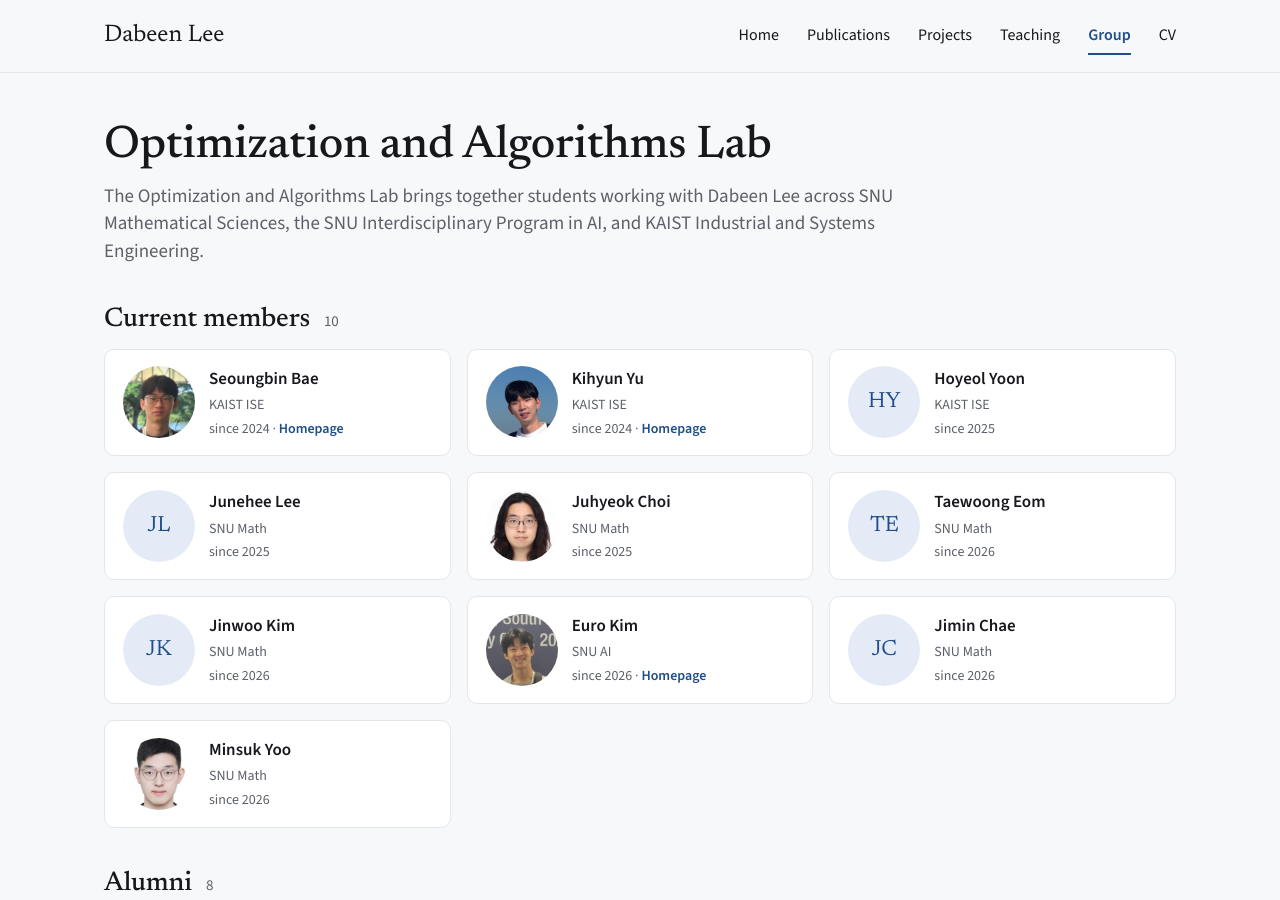
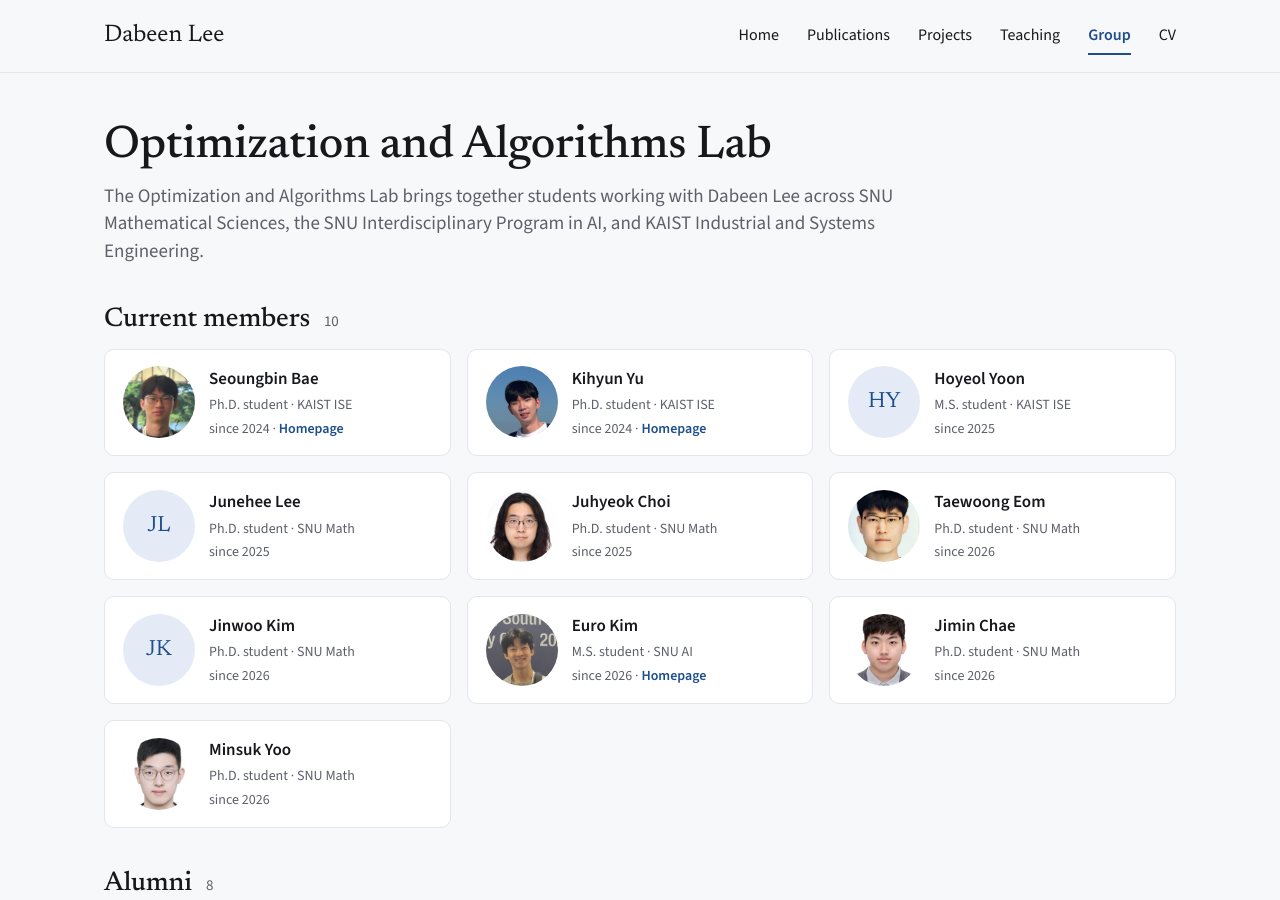
Before and after one commit to dabeenl/dabeenl.github.io, a Jekyll site: the page built from group.html, in a window 1280 px wide and 900 px high. Built offline with Jekyll 4.4.1, drawn with Linux system fonts in a browser that asks for light colours.

Commit message:
group: add Jimin Chae and Taewoong Eom photos, fill in degree programs
Taewoong Eom's photo was a desk shot of a printed ID photo: cropped
inside the print's white border so no desk or paper edge shows, then
levels-corrected because the capture was underexposed and blue-cast.

Every current member now carries a program; Hoyeol Yoon and Euro Kim
are M.S. students, the rest Ph.D. students.

Co-Authored-By: Claude Opus 5 <noreply@anthropic.com>

```diff
--- a/_data/members.yml
+++ b/_data/members.yml
@@ -3,50 +3,52 @@
 # photo:   optional, e.g. /assets/img/members/seoungbin-bae.jpg (square works best); initials are shown otherwise.
 # homepage / scholar: optional links.
 - name: Seoungbin Bae
-  program: ""
+  program: "Ph.D. student"
   affiliation: KAIST ISE
   since: 2024
   homepage: https://sbbae31.github.io
   photo: /assets/img/members/seoungbin-bae.jpg
 - name: Kihyun Yu
-  program: ""
+  program: "Ph.D. student"
   affiliation: KAIST ISE
   since: 2024
   homepage: https://kihyun-yu.github.io
   photo: /assets/img/members/kihyun-yu.jpg
 - name: Hoyeol Yoon
-  program: ""
+  program: "M.S. student"
   affiliation: KAIST ISE
   since: 2025
 - name: Junehee Lee
-  program: ""
+  program: "Ph.D. student"
   affiliation: SNU Math
   since: 2025
 - name: Juhyeok Choi
-  program: ""
+  program: "Ph.D. student"
   affiliation: SNU Math
   since: 2025
   photo: /assets/img/members/juhyeok-choi.jpg
 - name: Taewoong Eom
-  program: ""
+  program: "Ph.D. student"
   affiliation: SNU Math
   since: 2026
+  photo: /assets/img/members/taewoong-eom.jpg
 - name: Jinwoo Kim
-  program: ""
+  program: "Ph.D. student"
   affiliation: SNU Math
   since: 2026
 - name: Euro Kim
-  program: ""
+  program: "M.S. student"
   affiliation: SNU AI
   since: 2026
   homepage: https://euro-kim.github.io
   photo: /assets/img/members/euro-kim.jpg
 - name: Jimin Chae
-  program: ""
+  program: "Ph.D. student"
   affiliation: SNU Math
   since: 2026
+  photo: /assets/img/members/jimin-chae.jpg
 - name: Minsuk Yoo
-  program: ""
+  program: "Ph.D. student"
   affiliation: SNU Math
   since: 2026
   photo: /assets/img/members/minsuk-yoo.jpg
```
Also changed, not shown: assets/img/members/jimin-chae.jpg (added), assets/img/members/taewoong-eom.jpg (added).
